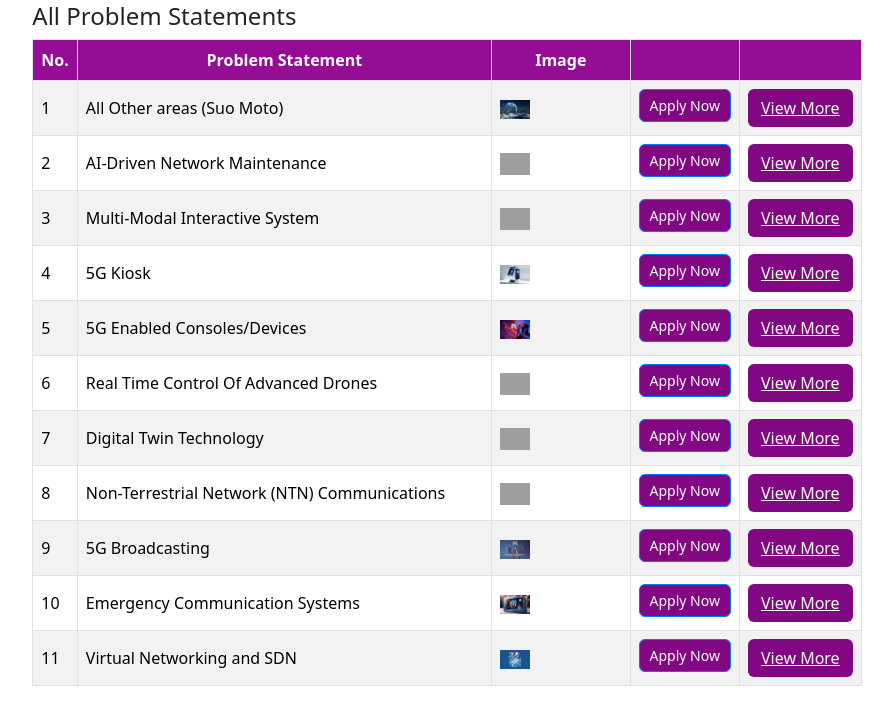
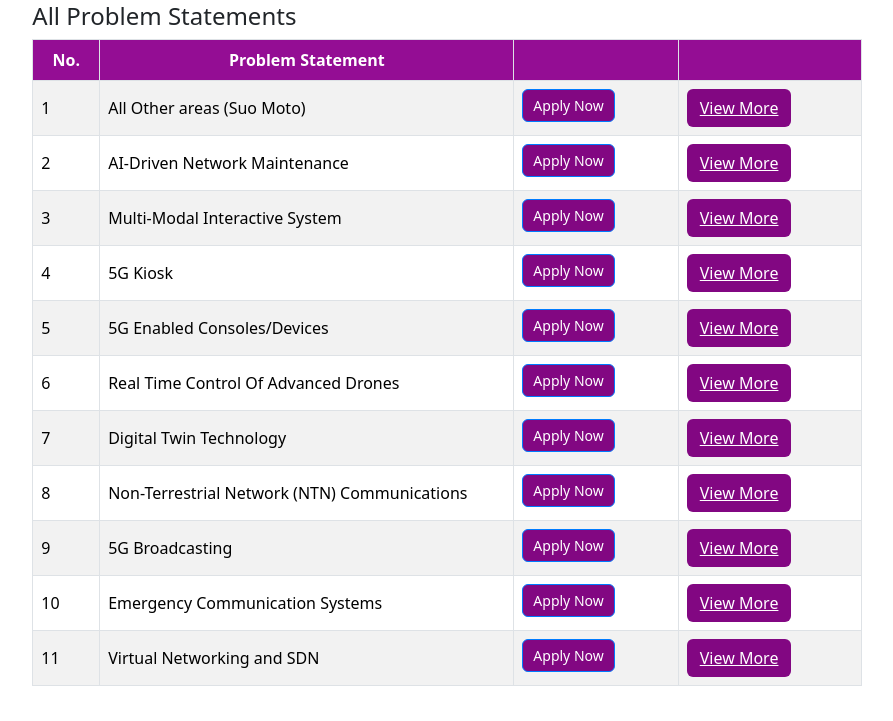
Before and after one commit to stoswebsolutions/5g6ghackathon2024tcoe, a PHP site: page /problemstatements in a window 1280 px wide. Shown: the part 79-800 px from the top of the page, without its empty margins (193-1086 px from the left). Run offline with PHP 8.4, Linux system fonts and the light colour scheme; grey boxes are pictures that could not be loaded.

Commit message:
image removed

```diff
--- a/problemstatements.php
+++ b/problemstatements.php
@@ -67,7 +67,7 @@
                             <tr>
                                 <th>No.</th>
                                 <th class="w-50">Problem&nbsp;Statement</th>
-                                <th>Image</th>
+                                <!-- <th>Image</th> -->
                                 <th></th>
                                 <th></th>
                             </tr>
@@ -76,7 +76,7 @@
                             <tr>
                                 <td>1</td>
                                 <td>All Other areas (Suo Moto)</td>
-                                <td><img src="assets/images/suo_moto.png" class="img-fluid w-25" alt="All Other areas (Suo Moto)" /></td>
+                                <!-- <td><img src="assets/images/suo_moto.png" class="img-fluid w-25" alt="All Other areas (Suo Moto)" /></td> -->
                                 <th> <button class="btn btn-primary" data-bs-toggle="modal"
                                         data-bs-target="#applyModal">
                                         Apply&nbsp;Now
@@ -87,7 +87,7 @@
                             <tr>
                                 <td>2</td>
                                 <td>AI-Driven Network Maintenance</td>
-                                <td><img src="assets/images/ai_driven.png" class="img-fluid w-25" alt="AI-Driven Network Maintenance" /></td>
+                                <!-- <td><img src="assets/images/ai_driven.png" class="img-fluid w-25" alt="AI-Driven Network Maintenance" /></td> -->
                                 <th> <button class="btn btn-primary" data-bs-toggle="modal"
                                         data-bs-target="#applyModal">
                                         Apply&nbsp;Now
@@ -98,7 +98,7 @@
                             <tr>
                                 <td>3</td>
                                 <td>Multi-Modal Interactive System</td>
-                                <td><img src="assets/images/multi_model.png" class="img-fluid w-25" alt="Multi-Modal Interactive System" /></td>
+                                <!-- <td><img src="assets/images/multi_model.png" class="img-fluid w-25" alt="Multi-Modal Interactive System" /></td> -->
                                 <th> <button class="btn btn-primary" data-bs-toggle="modal"
                                         data-bs-target="#applyModal">
                                         Apply&nbsp;Now
@@ -109,7 +109,7 @@
                             <tr>
                                 <td>4</td>
                                 <td>5G Kiosk</td>
-                                <td><img src="assets/images/5g_kiosk.jpg" class="img-fluid w-25" alt="5G Kiosk" /></td>
+                                <!-- <td><img src="assets/images/5g_kiosk.jpg" class="img-fluid w-25" alt="5G Kiosk" /></td> -->
                                 <th> <button class="btn btn-primary" data-bs-toggle="modal"
                                         data-bs-target="#applyModal">
                                         Apply&nbsp;Now
@@ -120,7 +120,7 @@
                             <tr>
                                 <td>5</td>
                                 <td>5G Enabled Consoles/Devices</td>
-                                <td><img src="assets/images/5g_enabled.png" class="img-fluid w-25" alt="5G Enabled Consoles/Devices" /></td>
+                                <!-- <td><img src="assets/images/5g_enabled.png" class="img-fluid w-25" alt="5G Enabled Consoles/Devices" /></td> -->
                                 <th> <button class="btn btn-primary" data-bs-toggle="modal"
                                         data-bs-target="#applyModal">
                                         Apply&nbsp;Now
@@ -131,7 +131,7 @@
                             <tr>
                                 <td>6</td>
                                 <td>Real Time Control Of Advanced Drones</td>
-                                <td><img src="assets/images/realtime_control.png" class="img-fluid w-25" alt="Real Time Control Of Advanced Drones" /></td>
+                                <!-- <td><img src="assets/images/realtime_control.png" class="img-fluid w-25" alt="Real Time Control Of Advanced Drones" /></td> -->
                                 <th> <button class="btn btn-primary" data-bs-toggle="modal"
                                         data-bs-target="#applyModal">
                                         Apply&nbsp;Now
@@ -142,7 +142,7 @@
                             <tr>
                                 <td>7</td>
                                 <td>Digital Twin Technology</td>
-                                <td><img src="assets/images/digital_twin.png" class="img-fluid w-25" alt="Digital Twin Technology" /></td>
+                                <!-- <td><img src="assets/images/digital_twin.png" class="img-fluid w-25" alt="Digital Twin Technology" /></td> -->
                                 <th> <button class="btn btn-primary" data-bs-toggle="modal"
                                         data-bs-target="#applyModal">
                                         Apply&nbsp;Now
@@ -153,7 +153,7 @@
                             <tr>
                                 <td>8</td>
                                 <td>Non-Terrestrial Network (NTN) Communications</td>
-                                <td><img src="assets/images/ntn.png" class="img-fluid w-25" alt="Non-Terrestrial Network (NTN) Communications" /></td>
+                                <!-- <td><img src="assets/images/ntn.png" class="img-fluid w-25" alt="Non-Terrestrial Network (NTN) Communications" /></td> -->
                                 <th> <button class="btn btn-primary" data-bs-toggle="modal"
                                         data-bs-target="#applyModal">
                                         Apply&nbsp;Now
@@ -164,7 +164,7 @@
                             <tr>
                                 <td>9</td>
                                 <td>5G Broadcasting</td>
-                                <td><img src="assets/images/5g_broadcast.png" class="img-fluid w-25" alt="5G Broadcasting" /></td>
+                                <!-- <td><img src="assets/images/5g_broadcast.png" class="img-fluid w-25" alt="5G Broadcasting" /></td> -->
                                 <th> <button class="btn btn-primary" data-bs-toggle="modal"
                                         data-bs-target="#applyModal">
                                         Apply&nbsp;Now
@@ -175,7 +175,7 @@
                             <tr>
                                 <td>10</td>
                                 <td>Emergency Communication Systems</td>
-                                <td><img src="assets/problem_statements/5g broadcast 10.jpeg" class="img-fluid w-25" alt="Emergency Communication Systems" /></td>
+                                <!-- <td><img src="assets/problem_statements/5g broadcast 10.jpeg" class="img-fluid w-25" alt="Emergency Communication Systems" /></td> -->
                                 <th> <button class="btn btn-primary" data-bs-toggle="modal"
                                         data-bs-target="#applyModal">
                                         Apply&nbsp;Now
@@ -186,7 +186,7 @@
                             <tr>
                                 <td>11</td>
                                 <td>Virtual Networking and SDN</td>
-                                <td><img src="assets/problem_statements/5g oran.png" class="img-fluid w-25" alt="Virtual Networking and SDN" /></td>
+                                <!-- <td><img src="assets/problem_statements/5g oran.png" class="img-fluid w-25" alt="Virtual Networking and SDN" /></td> -->
                                 <th> <button class="btn btn-primary" data-bs-toggle="modal"
                                         data-bs-target="#applyModal">
                                         Apply&nbsp;Now
```
Also changed, not shown: problem-statements.php (+12 -12 lines).
